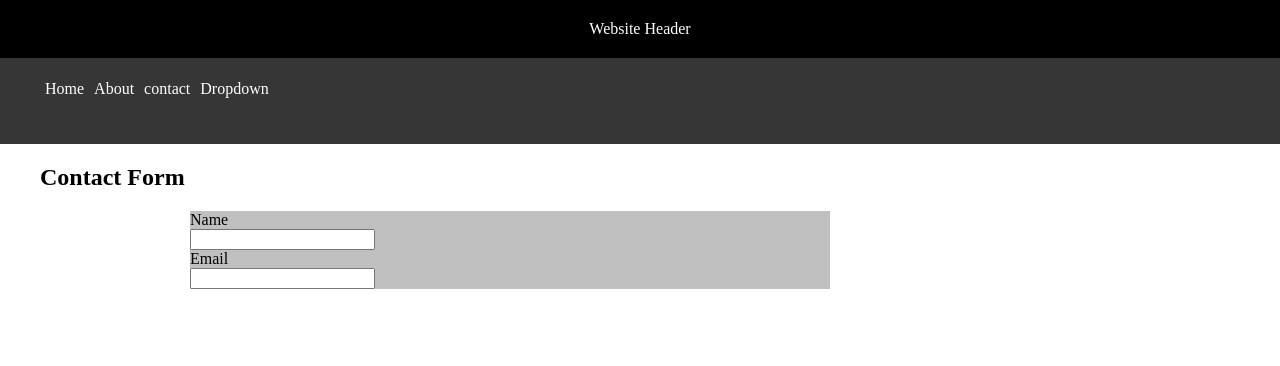
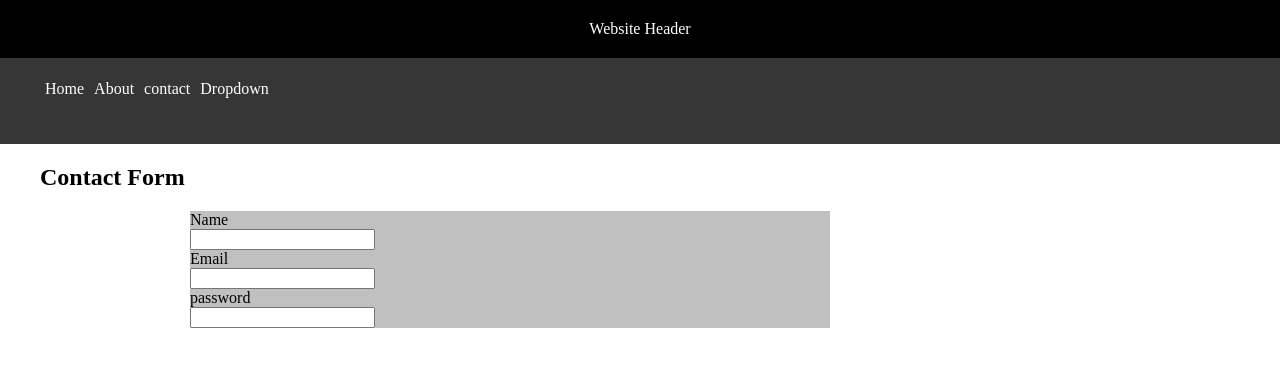
Before and after one commit to FaridAhmad4030/Assignment-9copy, a plain HTML site: page index.html in a window 1280 px wide. Drawn offline with Linux system fonts and the light colour scheme.

Commit message:
created a lable and input password in form

```diff
--- a/index.html
+++ b/index.html
@@ -117,6 +117,10 @@
             <label >Email</label>
             <br>
             <input type="text">
+            <br>
+            <label >password</label>
+            <br>
+            <input type="number">
         </form>
       </div>
 </body>
```
